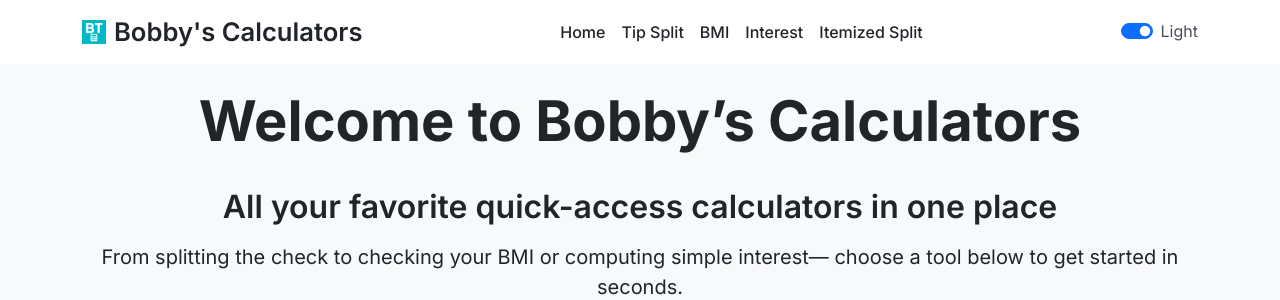
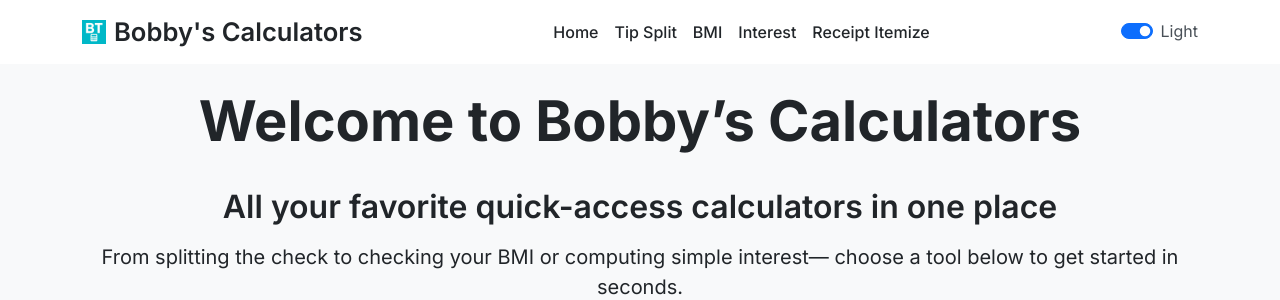
Before and after one commit to btomlinson237/newProject, a Flask app: page / in a window 1280 px wide. Shown: the top 300 px of the page. Run offline with Flask 3, Linux system fonts and the light colour scheme.

Commit message:
Final touches

```diff
--- a/templates/base.html
+++ b/templates/base.html
@@ -78,7 +78,7 @@
           </li>
           <li class="nav-item">
             <a class="nav-link {% if request.endpoint=='split' %}active{% endif %}"
-              href="{{ url_for('split') }}">Itemized Split</a>
+              href="{{ url_for('split') }}">Receipt Itemize</a>
           </li>
         </ul>
       </div>
```
